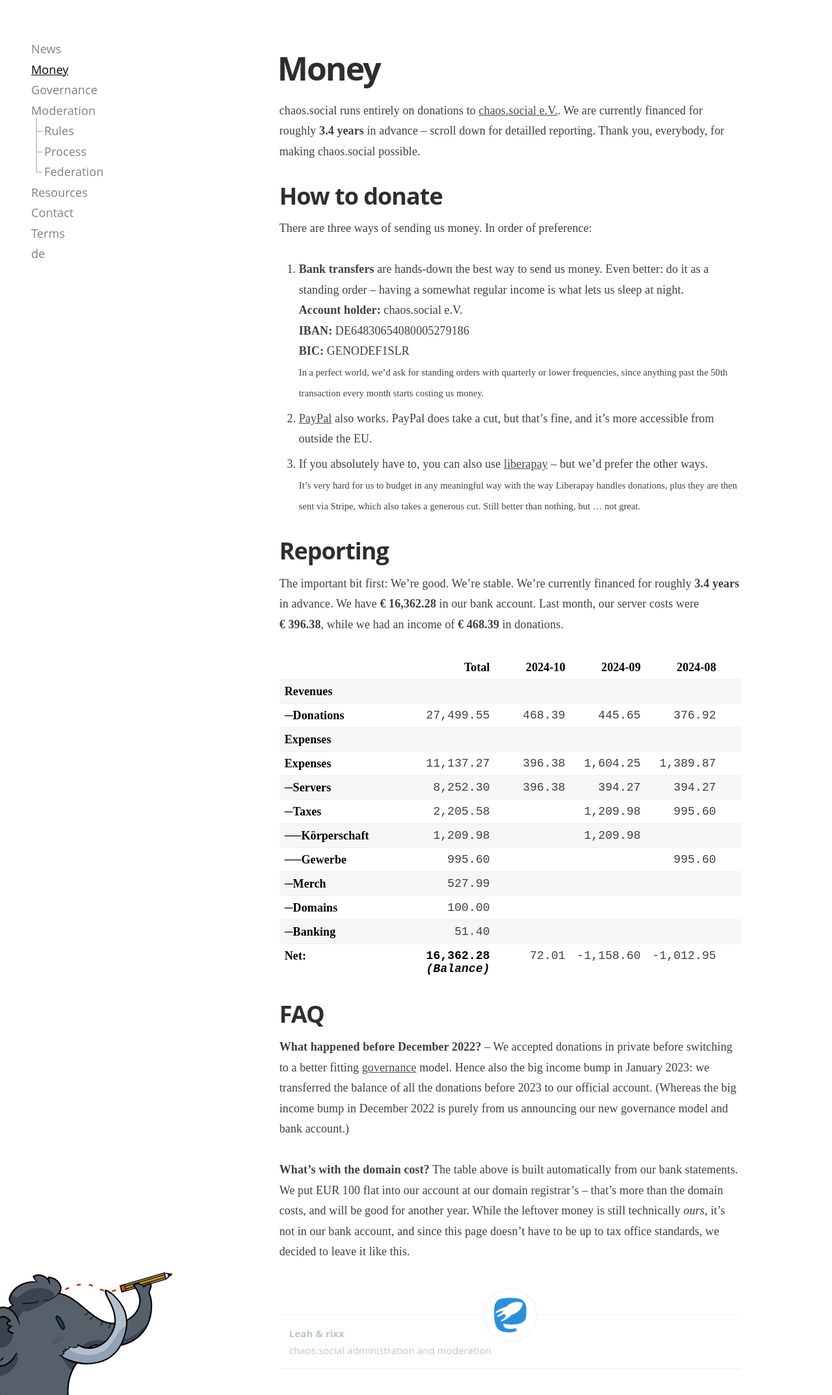
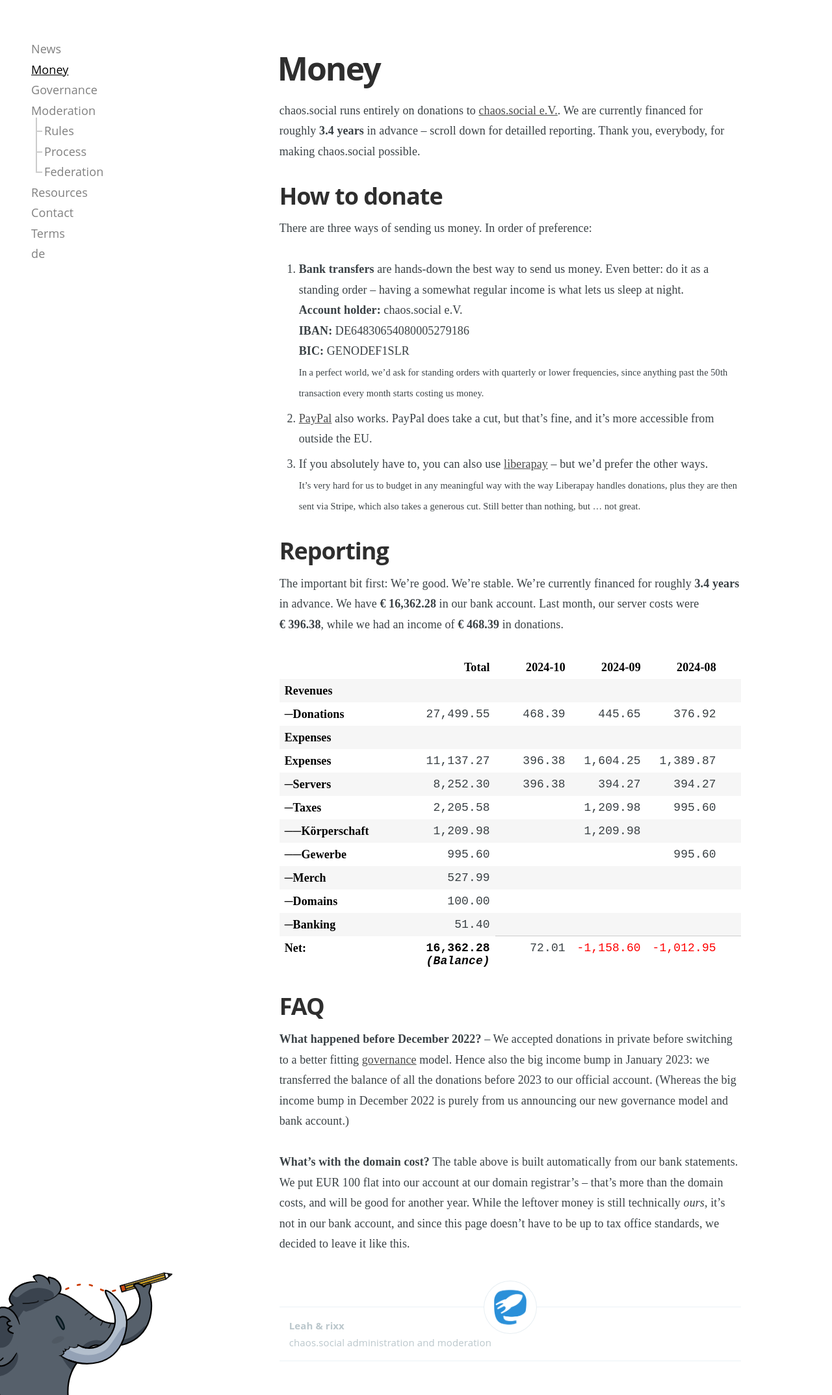
Before and after one commit to chaossocial/meta, a Jekyll site: the page built from money.md, in a window 1280 px wide. Shown: the whole page at 65% size. Built offline with Jekyll 4.4.1, drawn with Linux system fonts in a browser that asks for light colours.

Commit message:
Separate totals row more clearly

```diff
--- a/_includes/money.html
+++ b/_includes/money.html
@@ -29,13 +29,15 @@
          </tr>
          {% endfor %}
       {% endfor %}
-      <tr>
+      <tr class="total">
          <th>Net:</th>
          <th class="sticky">{{ site.data.money.cbrTotals.prrTotal[0].aquantity.floatingPoint | monetary }}<br><i>(Balance)</i></th>
          {% for amount in site.data.money.cbrTotals.prrAmounts reversed %}
             <td>
                {% if amount[0].aquantity.floatingPoint %}
-                  {{ amount[0].aquantity.floatingPoint | monetary }}
+                  <span{% if amount[0].aquantity.floatingPoint < 0 %} class="negative"{% endif %}>
+                     {{ amount[0].aquantity.floatingPoint | monetary }}
+                  </span>
                {% endif %}
             </td>
          {% endfor %}
--- a/assets/css/main.css
+++ b/assets/css/main.css
@@ -137,6 +137,7 @@
     font-family: monospace;
     min-width: 100px;
     max-width: 100px;
+    border-top-width: 0px;
   }
   tbody th:first-child {
     min-width: 200px;
@@ -168,8 +169,20 @@
     z-index: 2
   }
   .sticky {
-    /* make fake border */
+    /* make fake border to the right */
     box-shadow: 1px 0 0 0 #ccc;
+  }
+  .total {
+    /* fake border on top */
+    th, td {
+      box-shadow: 0 -1px 0 0 #ccc;
+    }
+    .sticky {
+      box-shadow: 0 -1px 0 0 #ccc, 1px 0 0 0 #ccc;
+    }
+  }
+  .negative {
+    color: red;
   }
 }
 .mobile-only {
```
